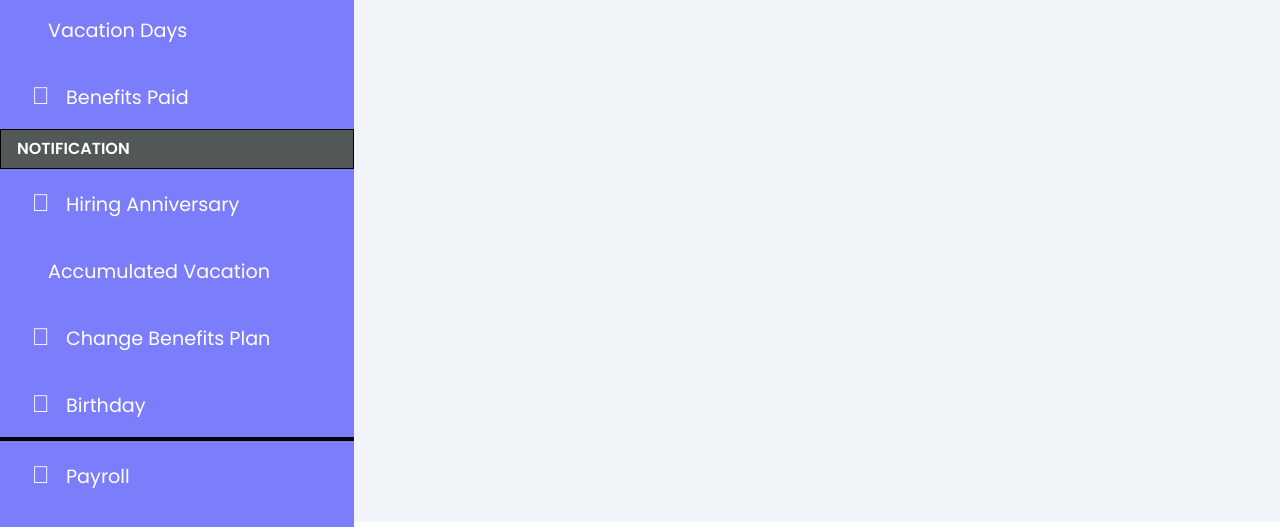
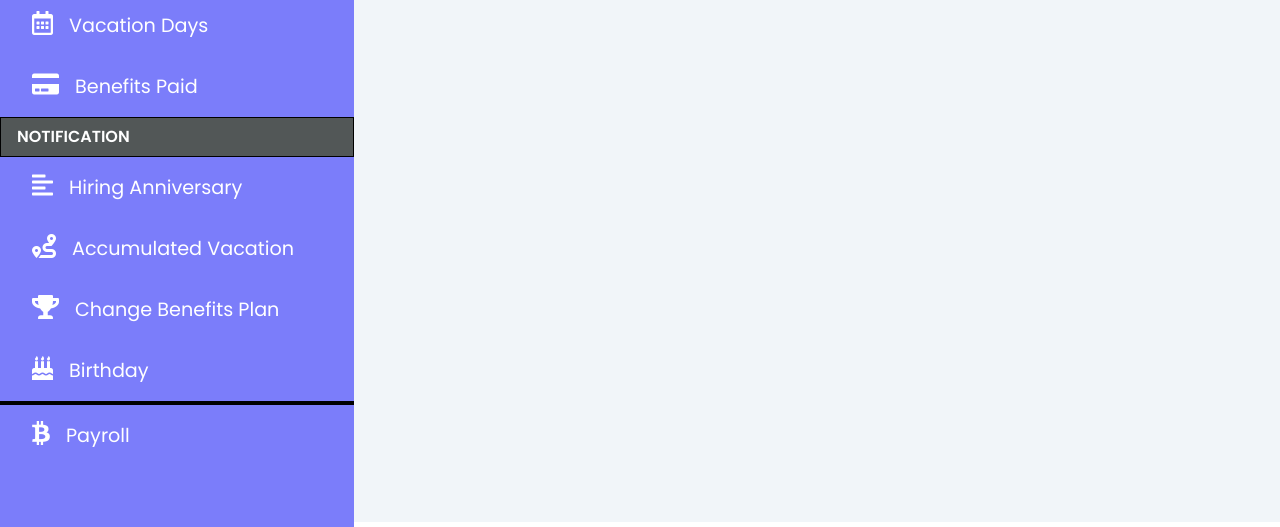
Before and after one commit to tuanletk1/DB, a plain HTML site: page Dashboard.html in a window 1280 px wide. Shown: the part 273-800 px from the top of the page. Drawn offline with nearby package versions, Linux system fonts and the light colour scheme; the site is published under a folder, as on GitHub Pages, so addresses that start at the root find nothing.

Commit message:
Update Dashboard.html

```diff
--- a/Dashboard.html
+++ b/Dashboard.html
@@ -8,7 +8,7 @@
     <title>Dashboard</title>
     <link rel="shortcut icon" href="./images/favicon.ico"/>
     <link rel="shortcut icon" href="./images/favicon.ico"/>
-    <link rel="stylesheet" href="/css/all.min.css">
+    <link rel="stylesheet" href="./css/all.min.css">
     <link rel="stylesheet" href="https://maxcdn.bootstrapcdn.com/font-awesome/4.7.0/css/font-awesome.min.css">
     <link rel="stylesheet" href="css/Dashboard.css">
     <link rel="stylesheet" href="https://maxst.icons8.com/vue-static/landings/line-awesome/line-awesome/1.3.0/css/line-awesome.min.css">
@@ -29,26 +29,26 @@
                 </li>
                 <li class="menu"><b>INFORMATION</b></li>
                 <li>
-                    <a href="/TotalEaring.html" ><span class="las la-user"></span><span>Total Earning</span></a>
+                    <a href="./TotalEaring.html" ><span class="las la-user"></span><span>Total Earning</span></a>
                 </li>
                 <li>
-                    <a href="/VacationDays.html"><span class="far fa-calendar-alt"></span><span>Vacation Days</span></a>
+                    <a href="./VacationDays.html"><span class="far fa-calendar-alt"></span><span>Vacation Days</span></a>
                 </li>
                 <li>
-                    <a href="/BenefitsPaid.html"><span class="fas fa-credit-card"></span><span>Benefits Paid</span></a>
+                    <a href="./BenefitsPaid.html"><span class="fas fa-credit-card"></span><span>Benefits Paid</span></a>
                 </li>
                 <li class="menu"><b>NOTIFICATION</b></li>
                 <li>
-                    <a href="/HiringAnniversary.html"><span class="fas fa-align-left"></span><span>Hiring Anniversary</span></a>
+                    <a href="./HiringAnniversary.html"><span class="fas fa-align-left"></span><span>Hiring Anniversary</span></a>
                 </li>
                 <li>
-                    <a href="/AccumulatedVacation.html"><span class="fas fa-route"></span><span>Accumulated Vacation</span></a>
+                    <a href="./AccumulatedVacation.html"><span class="fas fa-route"></span><span>Accumulated Vacation</span></a>
                 </li>
                 <li>
-                    <a href="/ChangeBenefitsPlan.html"><span class="fas fa-trophy"></span><span>Change Benefits Plan</span></a>
+                    <a href="./ChangeBenefitsPlan.html"><span class="fas fa-trophy"></span><span>Change Benefits Plan</span></a>
                 </li>
                 <li style="border-bottom:.3rem solid black;">
-                    <a href="/Birthday.html"><span class="fas fa-birthday-cake"></span><span>Birthday</span></a>
+                    <a href="./Birthday.html"><span class="fas fa-birthday-cake"></span><span>Birthday</span></a>
                 </li>
                 <li>
                     <a href="#"><span class="fab fa-bitcoin"></span><span>Payroll</span></a>
```
